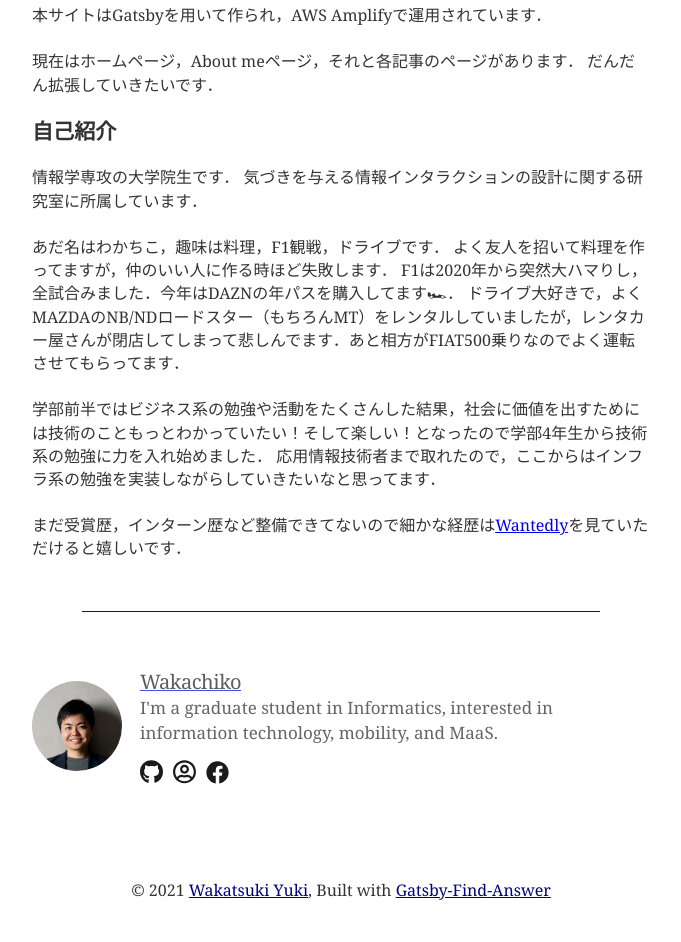
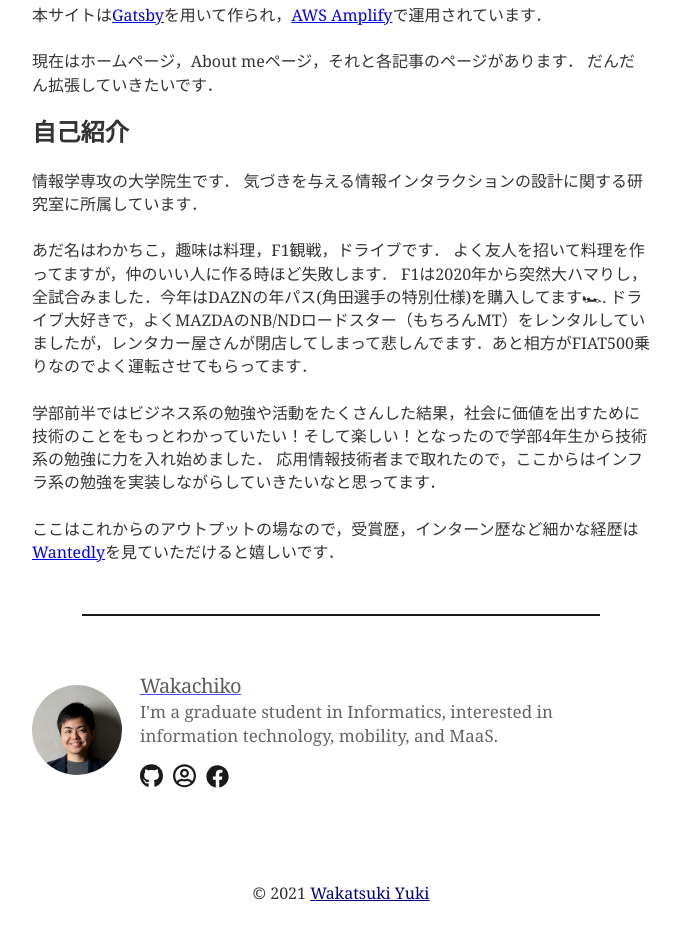
Before and after one commit to chikowaka/my_blog, a Gatsby site: page /firstPost/ in a window 1280 px wide. Shown: the part 620-1562 px from the top of the page, without its empty margins (299-980 px from the left). Built offline with nearby package versions, Linux system fonts and the light colour scheme; Gatsby itself is replaced by a stand-in of ours; some packages are replaced by stand-ins of ours; what typography-theme-github would draw is missing.

Commit message:
fix self-introduction

```diff
--- a/content/about/resume.md
+++ b/content/about/resume.md
@@ -19,6 +19,6 @@ F1は2020年から突然大ハマりし，全試合みました．今年はDAZN
 このサイトはアウトプットする場，そしてweb技術を実装しながら学ぶ場なので，受賞歴，インターン歴など細かな経歴は[Wantedly](https://www.wantedly.com/id/waka_yuki)を見ていただけると嬉しいです．
 
 ### Links
-- [Wantedly](https://www.wantedly.com/id/waka_yuki){:target="_blank"}
-- [Lab Profile](https://www.ymmt3-lab.org/member/wakatsuki.html){:target="_blank"}
-- [Facebook](https://www.facebook.com/yuuki.wakatsuki.16/){:target="_blank"}
+- [Wantedly](https://www.wantedly.com/id/waka_yuki)
+- [Lab Profile](https://www.ymmt3-lab.org/member/wakatsuki.html)
+- [Facebook](https://www.facebook.com/yuuki.wakatsuki.16/)
--- a/content/post/firstPost.md
+++ b/content/post/firstPost.md
@@ -16,21 +16,21 @@ tag: ["post", "README"]
 * web技術を実装・運用して理解を深める
 
 ### 本サイトの構成
-本サイトはGatsbyを用いて作られ，AWS Amplifyで運用されています．
+本サイトは[Gatsby](https://www.gatsbyjs.com/)を用いて作られ，[AWS Amplify](https://aws.amazon.com/jp/amplify/)で運用されています．
 
 現在はホームページ，About meページ，それと各記事のページがあります．
 だんだん拡張していきたいです．
 
-### 自己紹介
+## 自己紹介
 情報学専攻の大学院生です．
 気づきを与える情報インタラクションの設計に関する研究室に所属しています．
 
 あだ名はわかちこ，趣味は料理，F1観戦，ドライブです．
 よく友人を招いて料理を作ってますが，仲のいい人に作る時ほど失敗します．
-F1は2020年から突然大ハマりし，全試合みました．今年はDAZNの年パスを購入してます🏎．
+F1は2020年から突然大ハマりし，全試合みました．今年はDAZNの年パス(角田選手の特別仕様)を購入してます🏎.
 ドライブ大好きで，よくMAZDAのNB/NDロードスター（もちろんMT）をレンタルしていましたが，レンタカー屋さんが閉店してしまって悲しんでます．あと相方がFIAT500乗りなのでよく運転させてもらってます．
 
-学部前半ではビジネス系の勉強や活動をたくさんした結果，社会に価値を出すためには技術のこともっとわかっていたい！そして楽しい！となったので学部4年生から技術系の勉強に力を入れ始めました．
+学部前半ではビジネス系の勉強や活動をたくさんした結果，社会に価値を出すために技術のことをもっとわかっていたい！そして楽しい！となったので学部4年生から技術系の勉強に力を入れ始めました．
 応用情報技術者まで取れたので，ここからはインフラ系の勉強を実装しながらしていきたいなと思ってます．
 
-まだ受賞歴，インターン歴など整備できてないので細かな経歴は[Wantedly](https://www.wantedly.com/id/waka_yuki)を見ていただけると嬉しいです．
+ここはこれからのアウトプットの場なので，受賞歴，インターン歴など細かな経歴は[Wantedly](https://www.wantedly.com/id/waka_yuki)を見ていただけると嬉しいです．
--- a/src/components/footer/index.js
+++ b/src/components/footer/index.js
@@ -5,10 +5,7 @@ import './index.scss'
 export const Footer = () => {
   return (
     <footer className="footer">
-      © 2021 <a href="https://www.ymmt3-lab.org/member/wakatsuki.html">Wakatsuki Yuki</a>, Built with{' '}
-      <a href="https://github.com/passwd10/gatsby-starter-answer">
-        Gatsby-Find-Answer
-      </a>
+      © 2021 <a href="https://www.ymmt3-lab.org/member/wakatsuki.html">Wakatsuki Yuki</a>
     </footer>
   )
 }
```
